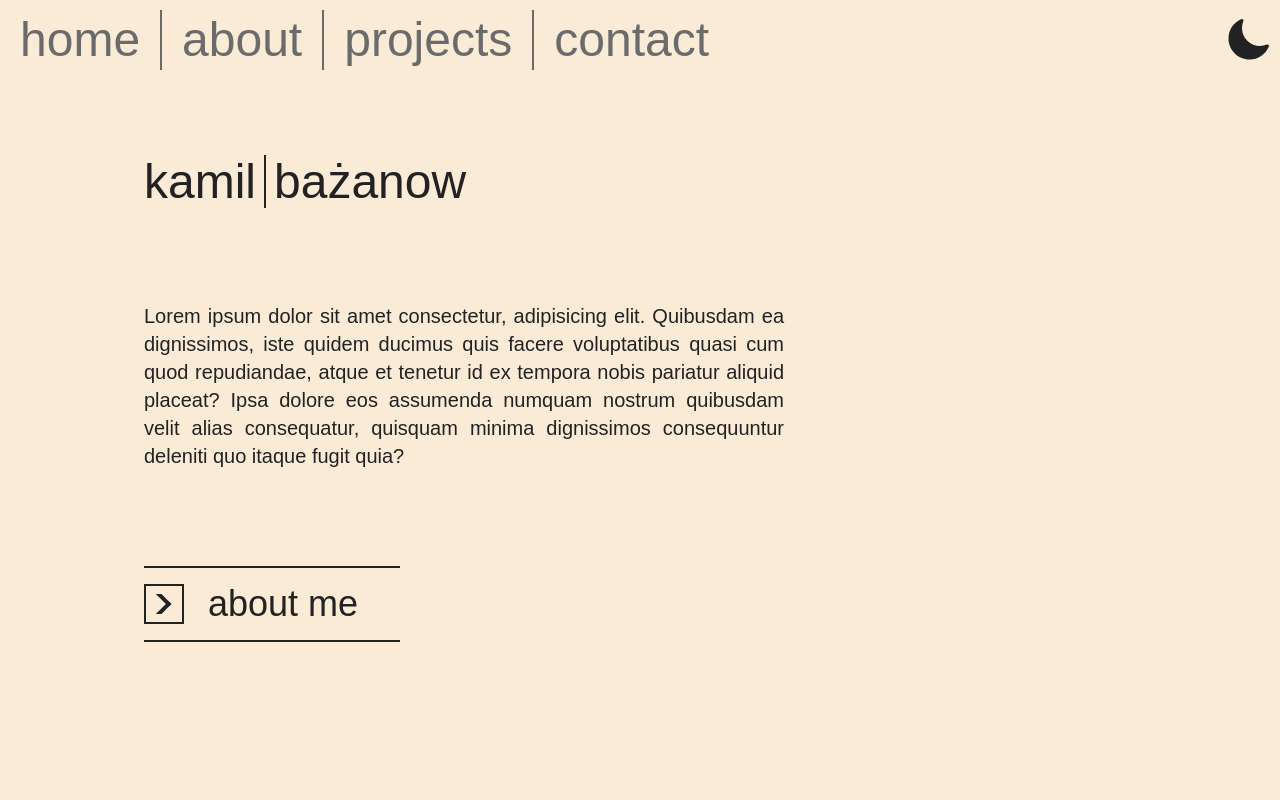
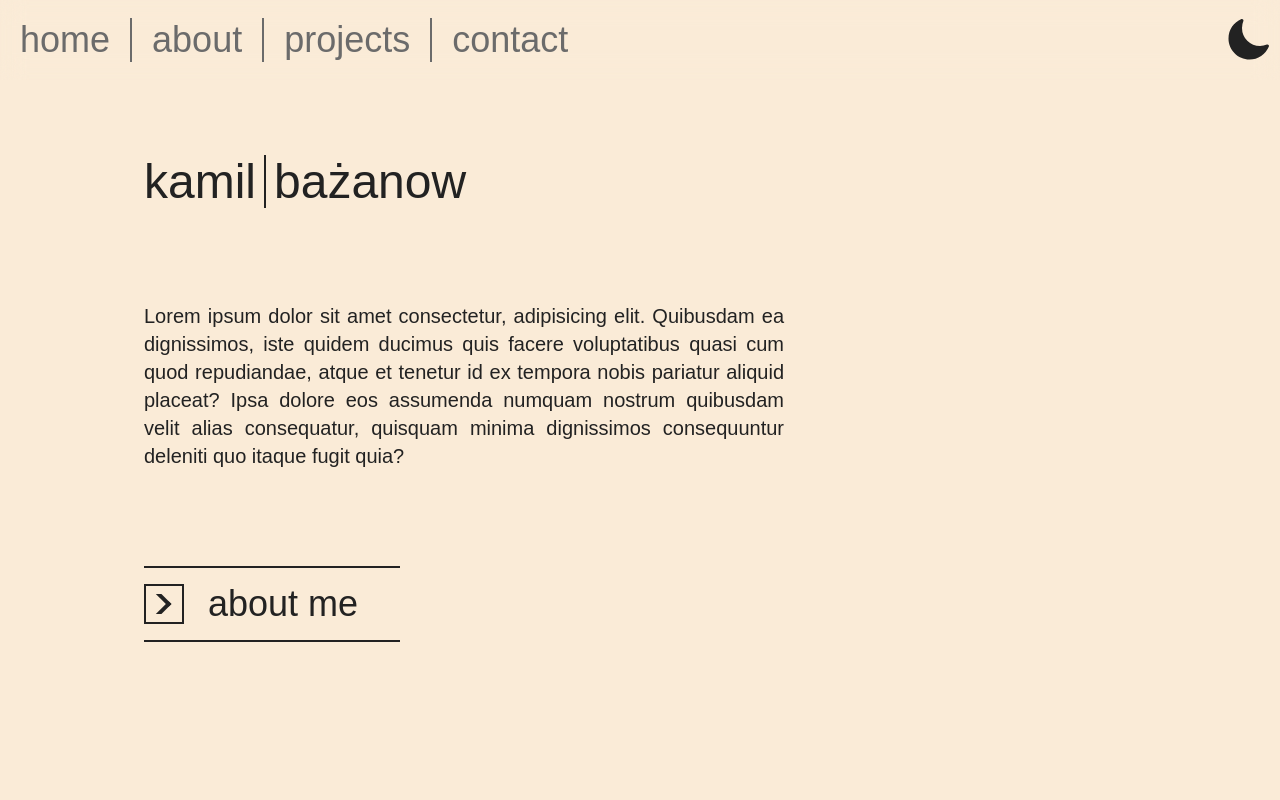
Before and after one commit to 842u/842u-dev, a Next.js app: page / in a window 1280 px wide. Shown: the top 800 px of the page. Built offline with nearby package versions, Linux system fonts and the light colour scheme.

Commit message:
refactor: change NavMenu styling

```diff
--- a/components/ui/NavBar/NavMenu/NavMenu.tsx
+++ b/components/ui/NavBar/NavMenu/NavMenu.tsx
@@ -10,7 +10,7 @@ export function NavMenu({ items, isActive = false }: NavMenuProps) {
     <menu
       className={`${
         isActive ? 'operational' : ''
-      } absolute left-full top-0 flex h-screen w-screen flex-col justify-center px-6 text-6xl transition-all operational:left-0 operational:bg-light operational:dark:bg-dark md:static md:h-3/4 md:w-auto md:translate-x-0 md:flex-row md:divide-x-2 md:px-0 md:text-5xl`}
+      } absolute left-full top-0 flex h-screen w-screen flex-col justify-center px-6 text-6xl transition-all operational:left-0 operational:bg-light operational:dark:bg-dark md:static md:h-3/4 md:w-auto md:translate-x-0 md:flex-row md:divide-x-2 md:px-0 md:text-4xl`}
     >
       {items?.map((item) => (
         <NavMenuItem key={item.name} className="md:px-5" href={item.href}>
--- a/components/ui/NavBar/NavMenu/NavMenuItem/NavMenuItem.tsx
+++ b/components/ui/NavBar/NavMenu/NavMenuItem/NavMenuItem.tsx
@@ -16,9 +16,9 @@ type NavMenuItemProps = {
 export function NavMenuItem({ children, className, href }: NavMenuItemProps) {
   return (
     <li
-      className={`${className} relative text-dark-lighter before:top-0 before:block before:h-0.5 before:w-full before:bg-dark-lighter after:absolute after:block after:h-0.5 after:w-full after:bg-dark-lighter dark:text-light-darker dark:before:bg-light-darker dark:after:bg-light-darker md:before:hidden md:after:hidden`}
+      className={`${className} relative text-dark-lighter before:top-0 before:block before:h-0.5 before:w-full before:bg-dark-lighter after:absolute after:block after:h-0.5 after:w-full after:bg-dark-lighter dark:text-light-darker dark:before:bg-light-darker dark:after:bg-light-darker md:my-2 md:before:hidden md:after:hidden`}
     >
-      <Link className="my-4 block md:my-0 md:h-full" href={href}>
+      <Link className="my-3 block md:my-0 md:h-full" href={href}>
         <div className="flex h-full w-full items-center gap-6">
           <SelectionArrow className="md:hidden" />
           {children}
```
